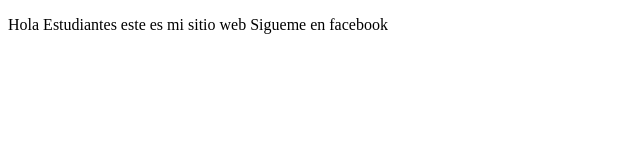
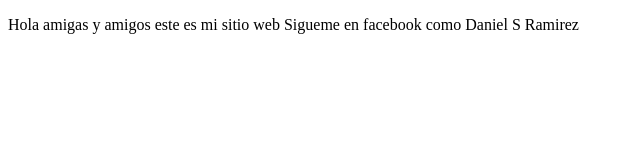
Before and after one commit to DanielSanRamirez/proyectoDemoCursoPrework, a plain HTML site: page index.html in a window 1280 px wide. Shown: the whole page, without its empty margins (0-640 px from the left). Drawn offline with Linux system fonts and the light colour scheme.

Commit message:
cambios agregamos situio de facebook

```diff
--- a/index.html
+++ b/index.html
@@ -7,8 +7,8 @@
     <title>Hola Mundo</title>
 </head>
 <body>
-    <p>Hola Estudiantes este es mi sitio web
-        Sigueme en facebook
+    <p>Hola amigas y amigos este es mi sitio web
+        Sigueme en facebook como Daniel S Ramirez
     </p>
 </body>
 </html>
```
